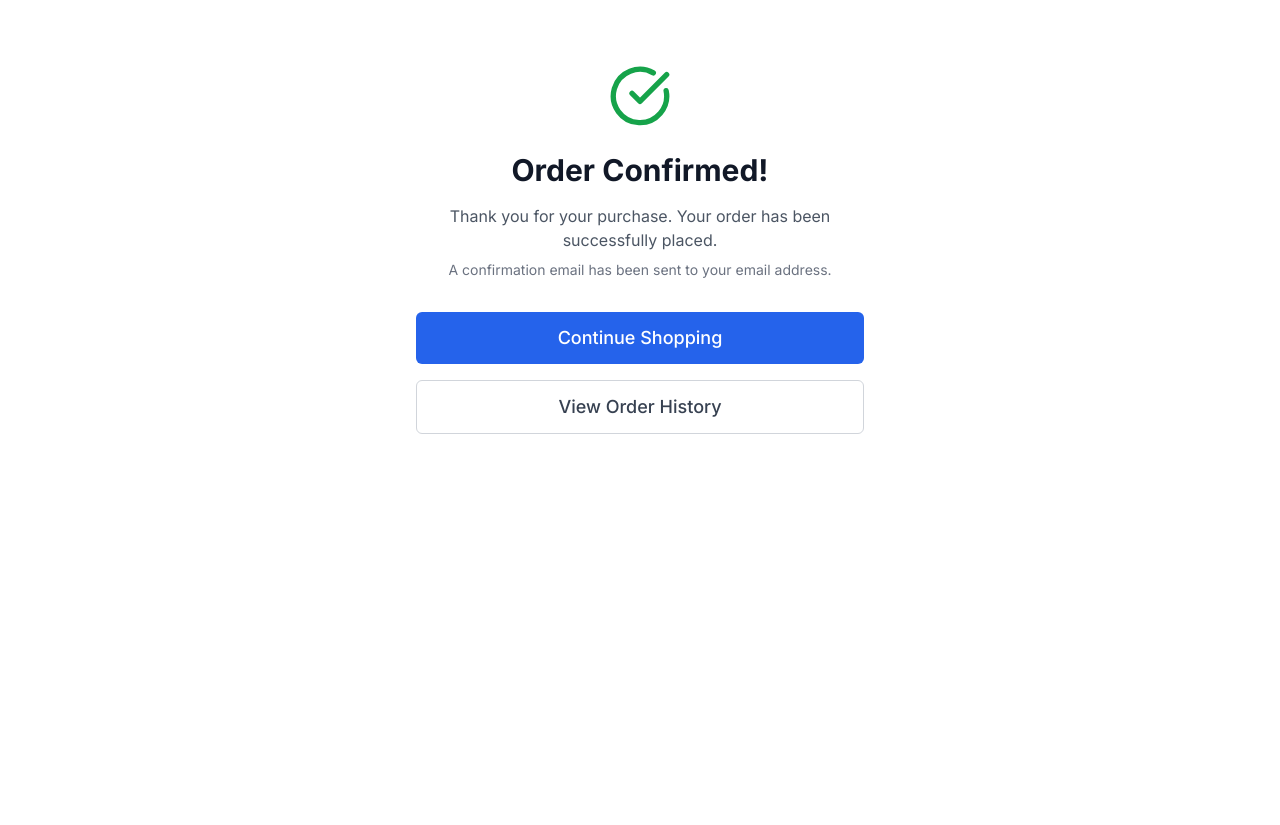
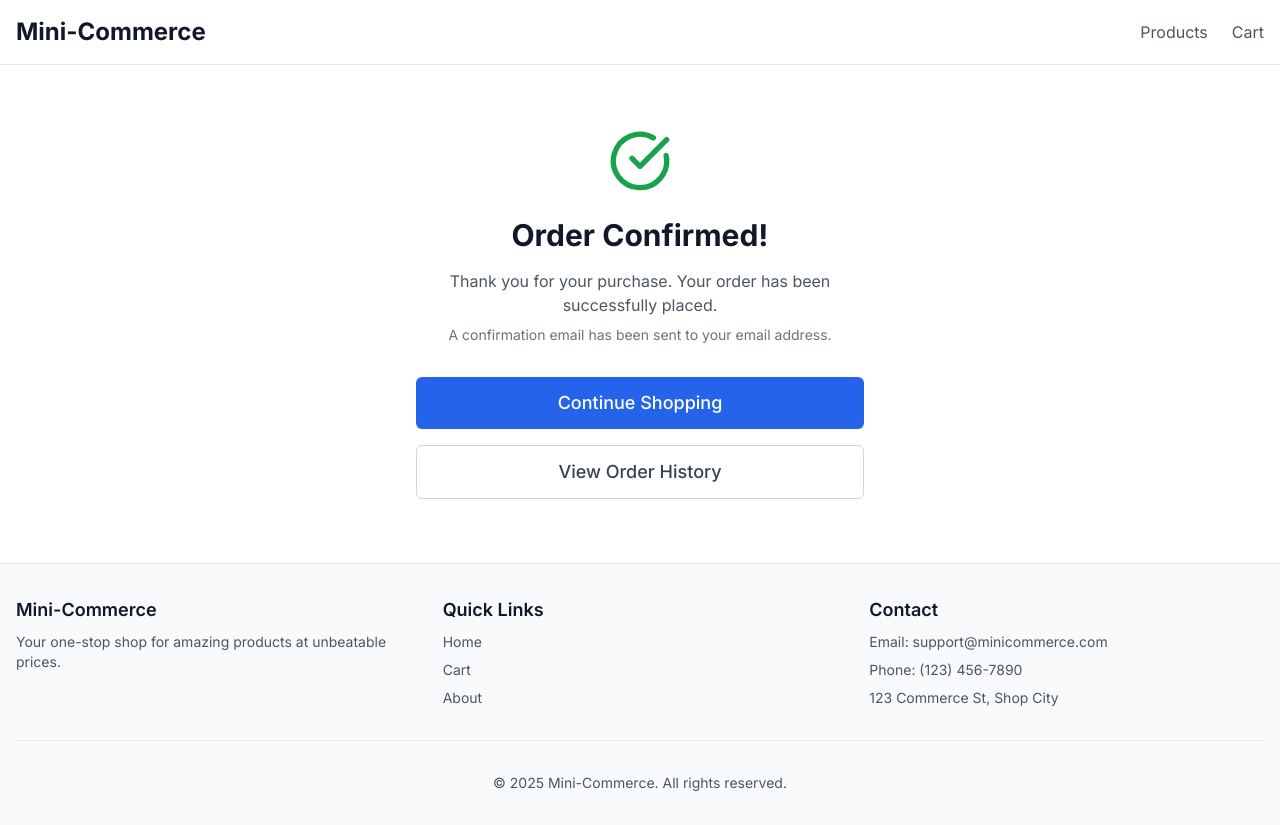
Before and after one commit to OlawaleP/stackbuld-e-commerce, a Next.js app: page /success in a window 1280 px wide. Before the commit the page ends 800 px from the top, so only its background shows below. Built offline with nearby package versions, Linux system fonts and the light colour scheme.

Commit message:
Fix: success page

```diff
--- a/app/success/page.tsx
+++ b/app/success/page.tsx
@@ -1,6 +1,7 @@
 'use client';
 
 import { Button } from '@/components/atoms/Button';
+import { MainLayout } from '@/components/templates/MainLayout';
 import { useSearchParams } from 'next/navigation';
 import Link from 'next/link';
 import { CheckCircle } from 'lucide-react';
@@ -10,6 +11,10 @@ export default function SuccessPage() {
   const orderId = searchParams.get('orderId');
 
   return (
+    <MainLayout
+      title="Order Confirmation"
+      description="Thank you for your purchase at Mini-Commerce"
+    >
       <div className="container mx-auto px-4 py-16 text-center">
         <div className="mx-auto max-w-md">
           <div className="mb-6 flex justify-center">
@@ -52,5 +57,6 @@ export default function SuccessPage() {
           </div>
         </div>
       </div>
+    </MainLayout>
   );
 }
```
Lines whose indentation alone changed are shown as unchanged.
